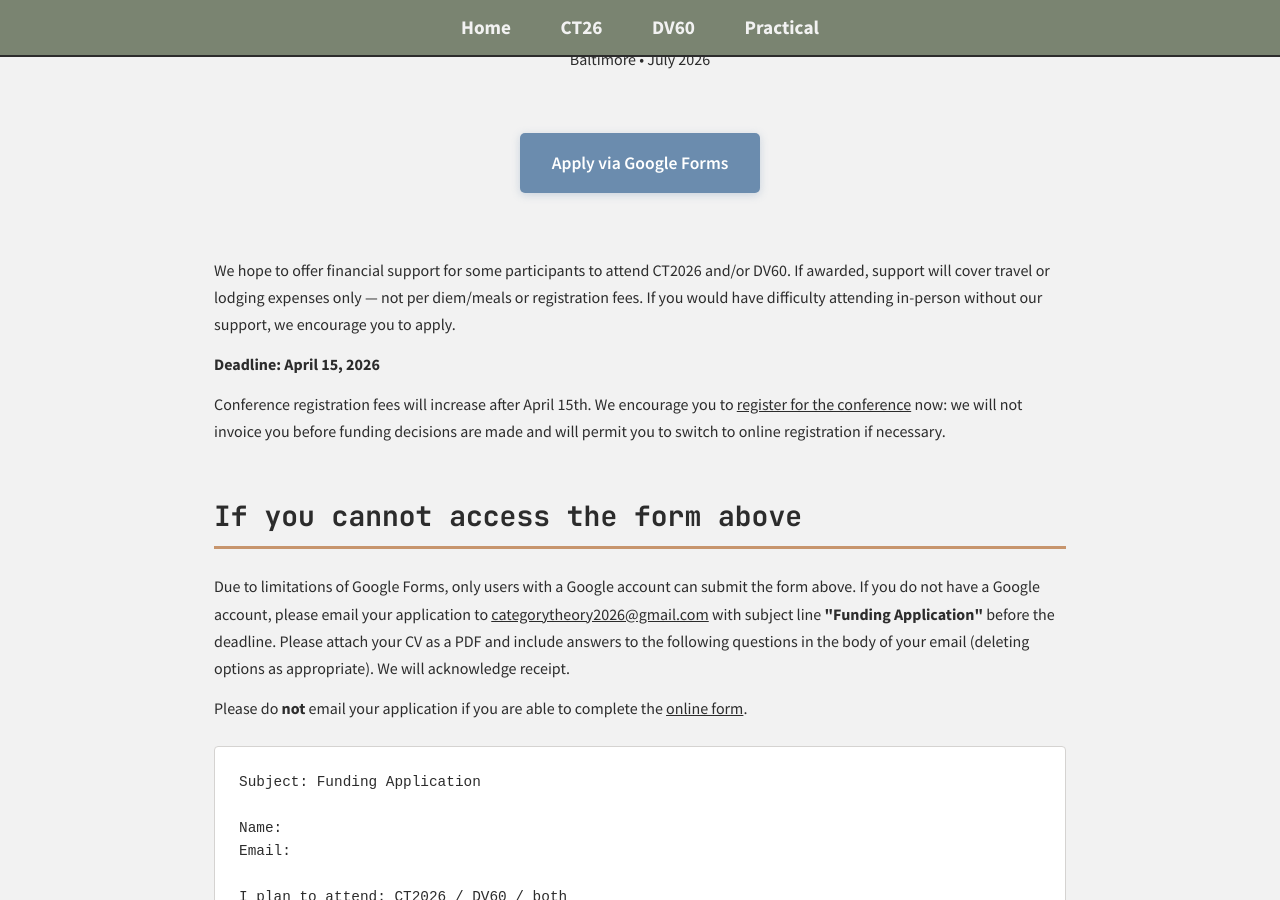
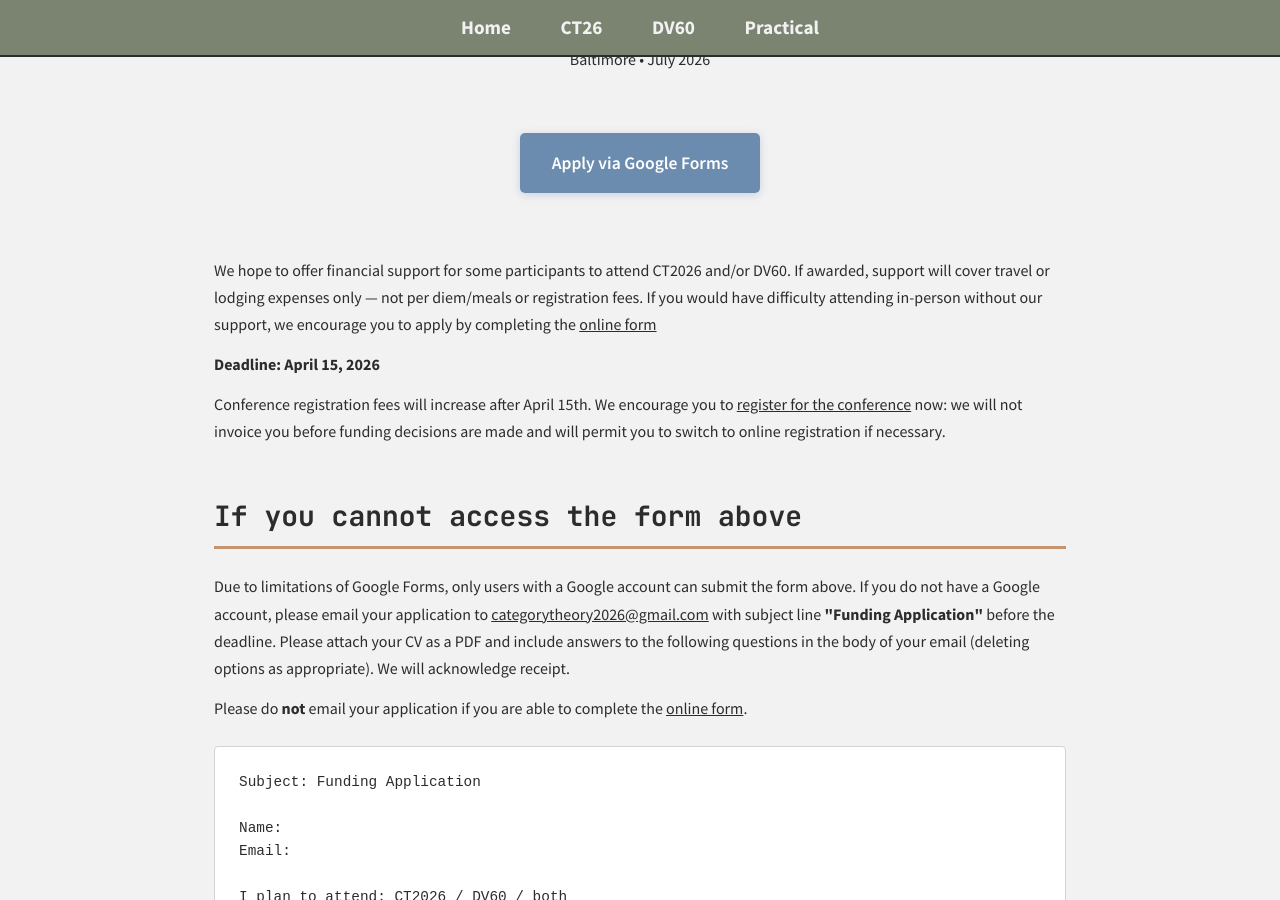
Before and after one commit to phck/ct2026, a Jekyll site: the page built from travel-support.html, in a window 1280 px wide and 900 px high, scrolled down 314 px. Built offline with Jekyll 4.4.1, drawn with Linux system fonts in a browser that asks for light colours.

Commit message:
duplicated link to form

```diff
--- a/travel-support.html
+++ b/travel-support.html
@@ -30,7 +30,7 @@
         <p class="section-text">
             We hope to offer financial support for some participants to attend CT2026 and/or DV60.
             If awarded, support will cover travel or lodging expenses only — not per diem/meals or registration fees.
-            If you would have difficulty attending in-person without our support, we encourage you to apply.
+            If you would have difficulty attending in-person without our support, we encourage you to apply by completing the <a href="https://docs.google.com/forms/d/e/1FAIpQLSfh0WLi3qVGs0fisRr3zqKBqKtw6JzbS0sXqGecAqwR7FWLNA/viewform">online form</a>
         </p>
 
         <p class="section-text"><strong>Deadline: April 15, 2026</strong></p>
```
